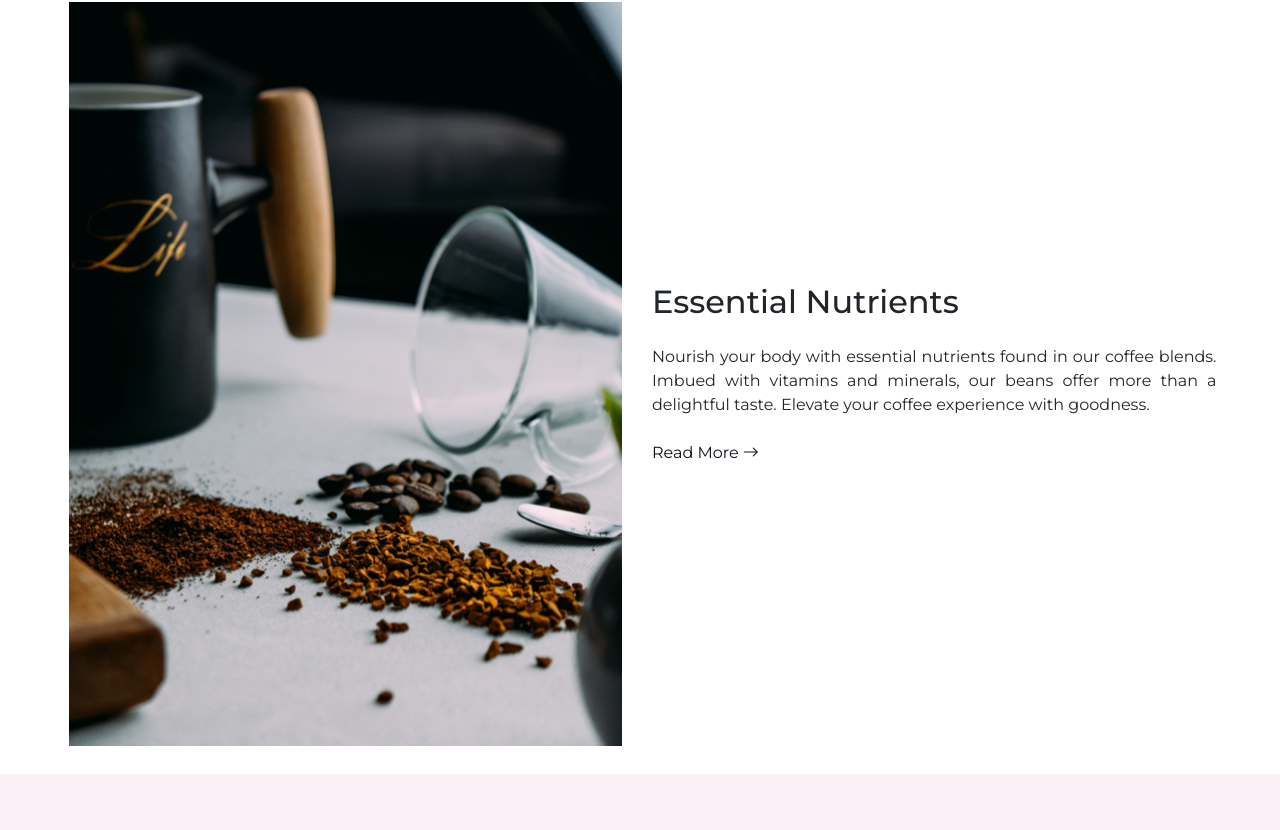
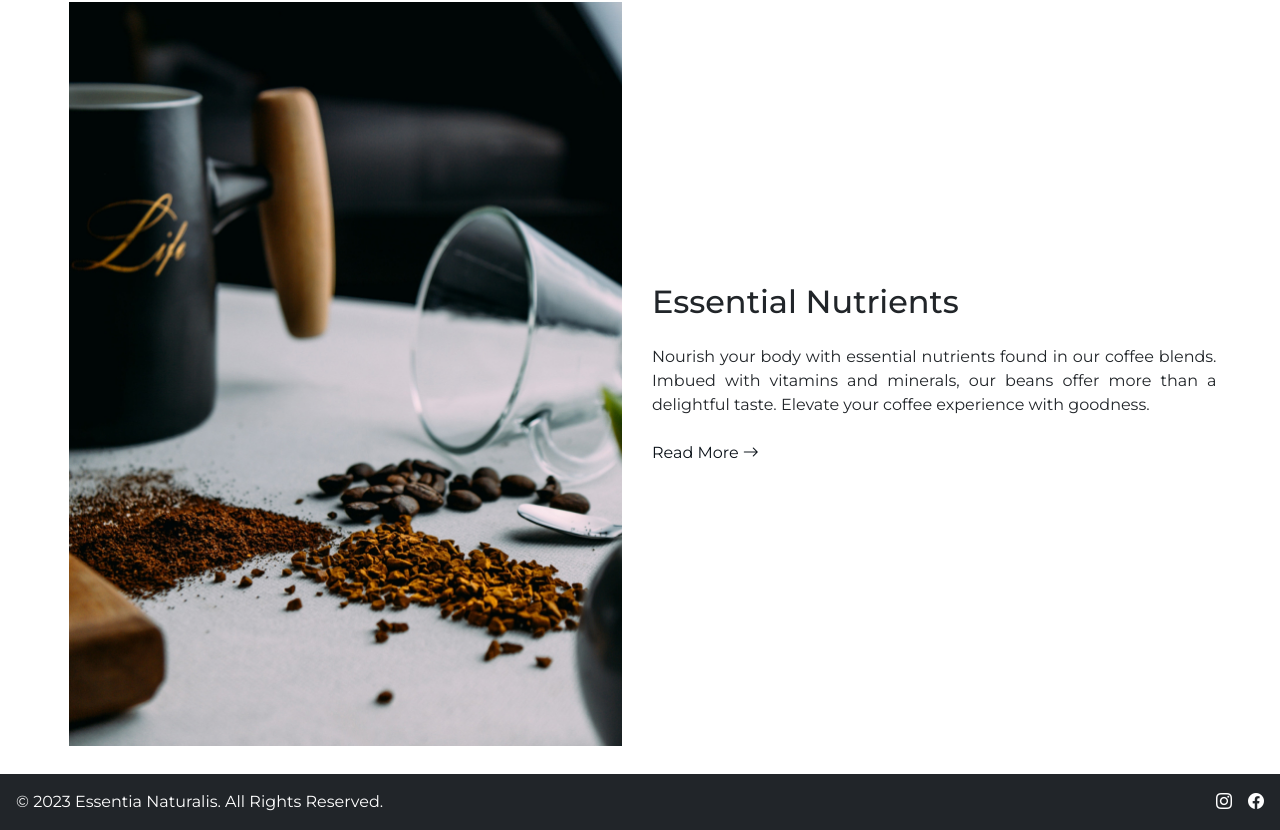
Before and after one commit to nedoratic/pp-23-02-product-landing-page, a plain HTML site: page index.html in a window 1280 px wide. Shown: the part 2426-3256 px from the top of the page. Before the commit the page ends 3220 px from the top, so only its background shows below. Drawn offline with nearby package versions, Linux system fonts and the light colour scheme.

Commit message:
footer added

```diff
--- a/css/main.css
+++ b/css/main.css
@@ -156,7 +156,7 @@ a:focus {
 	animation: bounce 1s infinite alternate;
 }
 
-/* SECTION ONE */
+/* SECTIONS */
 
 .section {
 	background: rgba(255, 255, 255, 1);
@@ -175,3 +175,20 @@ a:focus {
 .section__col h1 {
 	text-align: left;
 }
+
+/* FOOTER */
+
+.footer {
+	color: var(--bs-body-bg);
+}
+
+.footer a {
+	color: var(--bs-body-bg);
+}
+
+.footer h1,
+.footer h2,
+.footer h3,
+.footer p {
+	color: var(--bs-body-bg);
+}
--- a/index.html
+++ b/index.html
@@ -142,7 +142,25 @@
 		<!-- Section Three End -->
 
 		<!-- Footer Start -->
+		<footer class="footer bg-dark">
+			<div class="container-custom d-flex justify-content-between align-items-center p-3 border-highlight">
+				<div class="col-md-4 d-flex align-items-center">
+					<a href="/" class="me-2 text-white text-decoration-none">
+						<span>&copy; 2023 Essentia Naturalis. All Rights Reserved.</span>
+					</a>
+				</div>
+				<ul class="nav col-md-4 justify-content-end list-unstyled d-flex">
+					<li class="ms-3">
+						<a class="text-white" href="#"><i class="bi bi-instagram"></i></a>
+					</li>
+					<li class="ms-3">
+						<a class="text-white" href="#"><i class="bi bi-facebook"></i></a>
+					</li>
+				</ul>
+			</div>
+		</footer>
 		<!-- Footer End -->
+
 		<script>
 			document.addEventListener("DOMContentLoaded", () => {
 				const navbarToggle = document.querySelector(".header__menu-button-open");
```
